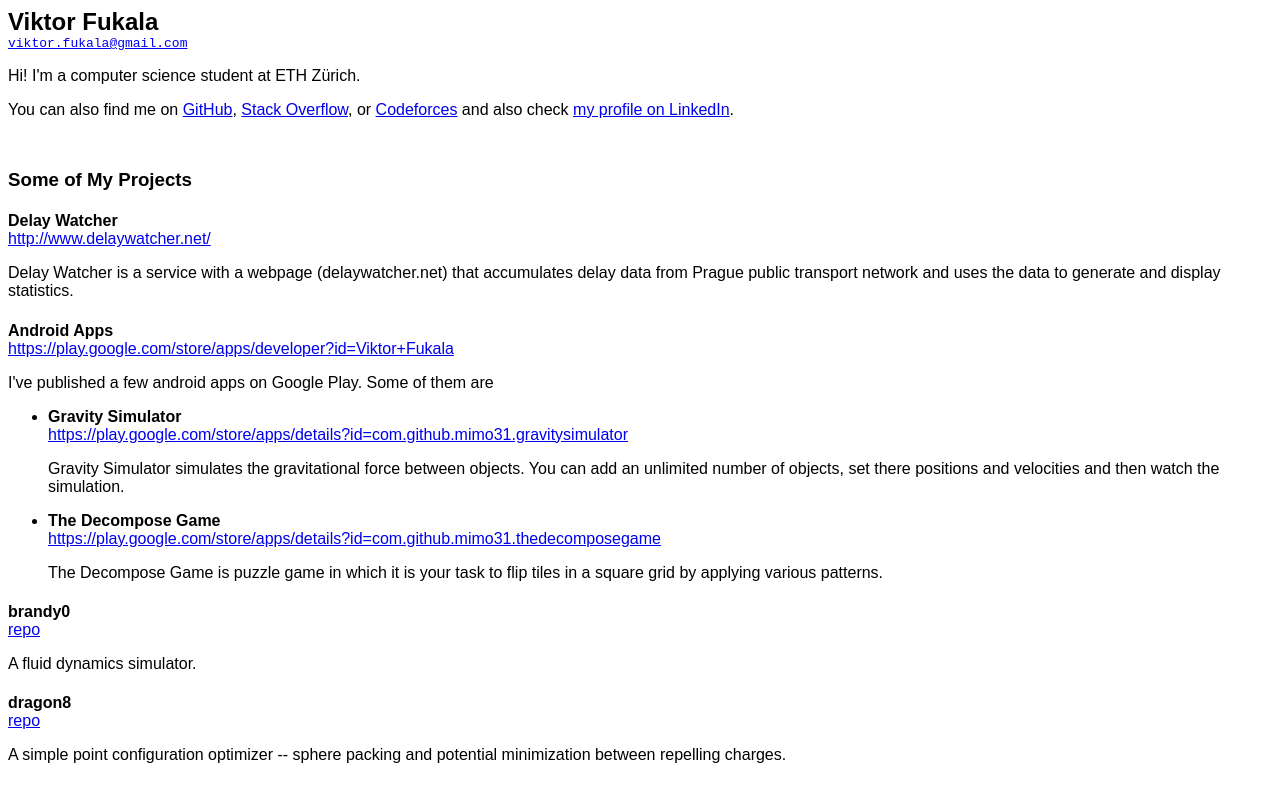
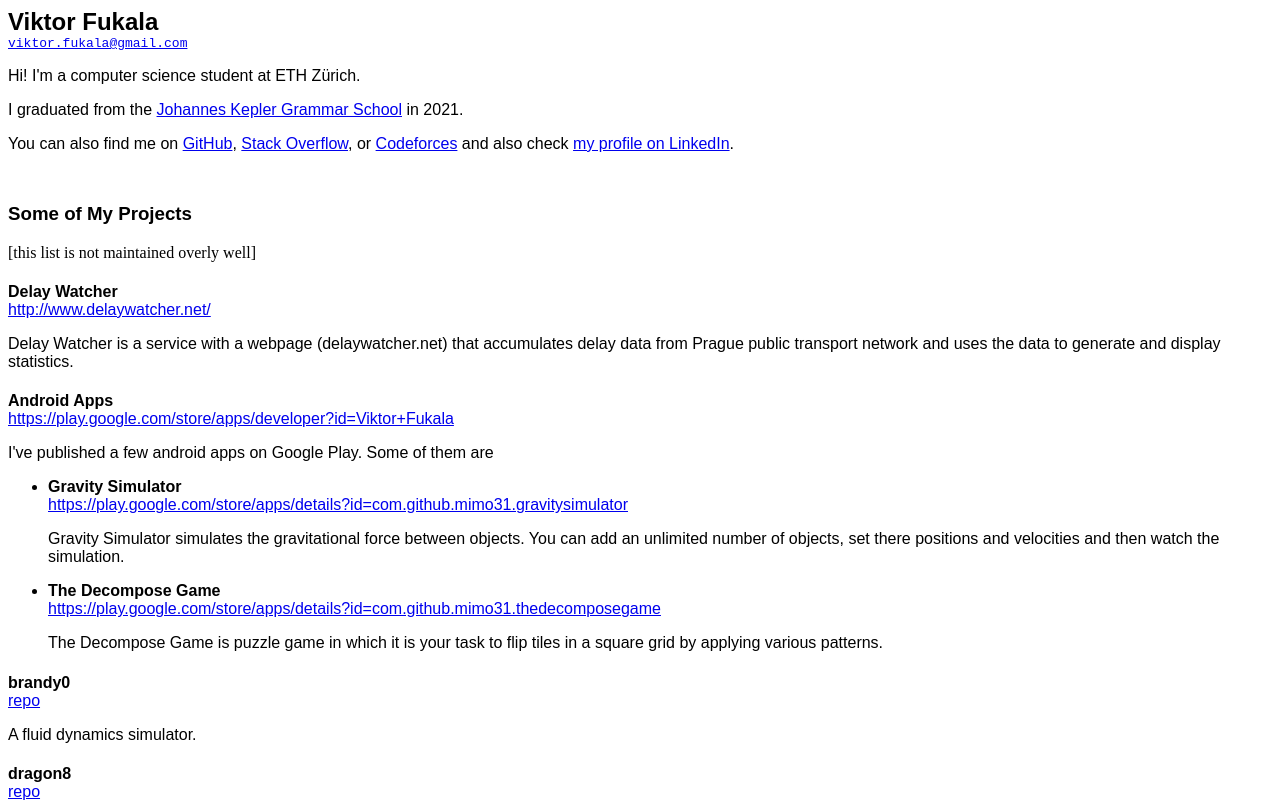
Before and after one commit to vfukala/mimo31.github.io, a plain HTML site: page index.html in a window 1280 px wide. Shown: the top 803 px of the page. Drawn offline with Linux system fonts and the light colour scheme.

Commit message:
cringe--;

```diff
--- a/index.html
+++ b/index.html
@@ -14,11 +14,15 @@
 	Hi! I'm a computer science student at ETH Zürich.
 </p>
 <p>
+	I graduated from the <a href="https://gjk.cz/about-gjk/">Johannes Kepler Grammar School</a> in 2021.
+</p>
+<p>
 You can also find me on <a href="https://github.com/mimo31/">GitHub</a>, <a href="https://stackoverflow.com/users/4163443/mimo31">Stack Overflow</a>, or <a href="http://codeforces.com/profile/viktor.fukala">Codeforces</a> and also check <a href="https://www.linkedin.com/in/viktor-fukala-013b35154/">my profile on LinkedIn</a>.
 </p>
 <h3 class="sec_start">
 	Some of My Projects
 </h3>
+[this list is not maintained overly well]
 <h4 class="imbot">
 	Delay Watcher
 </h4>
@@ -81,6 +85,8 @@ You can also find me on <a href="https://github.com/mimo31/">GitHub</a>, <a href
 <p>
 	I was a <a href="https://promys-europe.org/">PROMYS Europe</a> student in 2018 and 2019.
 </p>
+<!--
 <img src="https://projecteuler.net/profile/mimo31.png" alt="Projet Euler Badge" />
+-->
 </body>
 </html>
```
